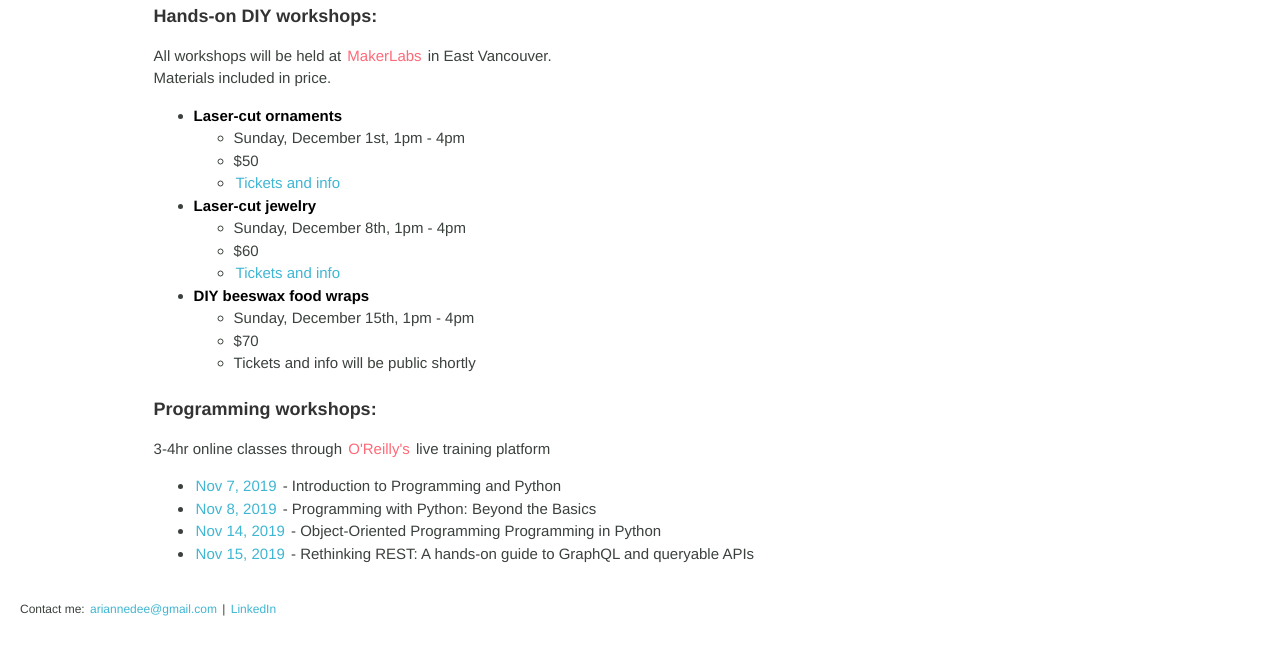
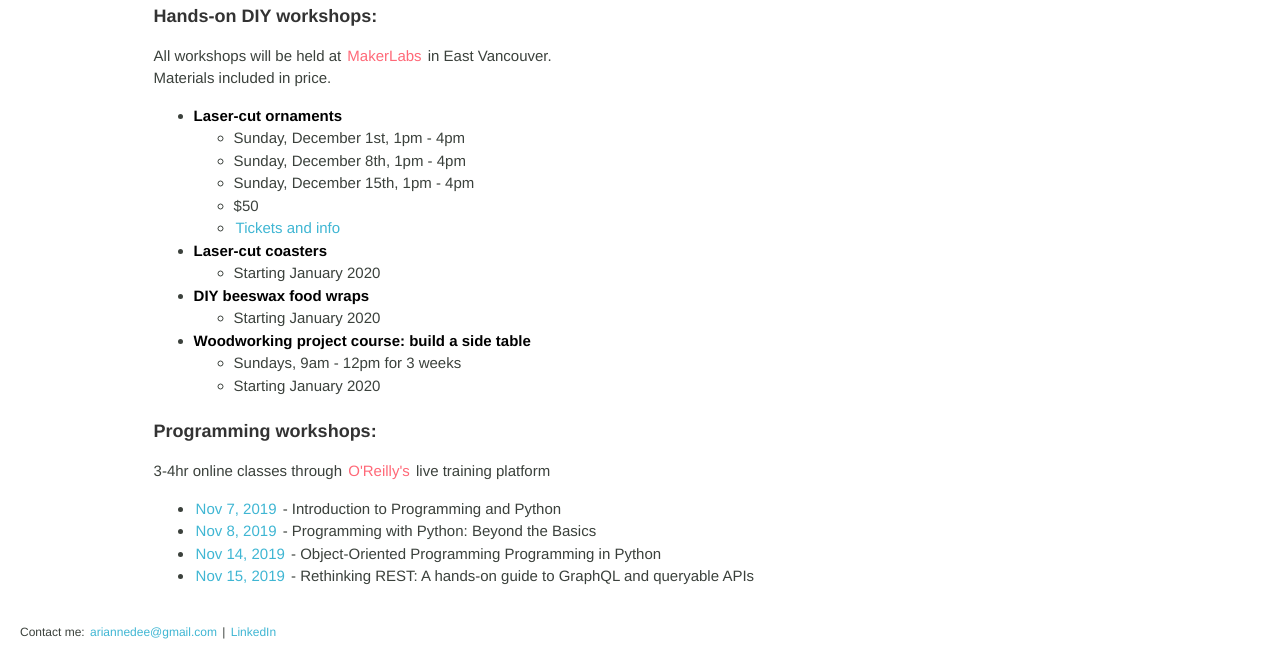
Before and after one commit to ariannedee/ariannedee.github.io, a plain HTML site: page workshops.html in a window 1280 px wide. Shown: the part 209-860 px from the top of the page. Before the commit the page ends 837 px from the top, so only its background shows below. Drawn offline with nearby package versions, Linux system fonts and the light colour scheme; a web font is replaced by a local one.

Commit message:
Update workshop info

```diff
--- a/workshops.html
+++ b/workshops.html
@@ -61,6 +61,12 @@
               Sunday, December 1st, 1pm - 4pm
             </li>
             <li>
+              Sunday, December 8th, 1pm - 4pm
+            </li>
+            <li>
+              Sunday, December 15th, 1pm - 4pm
+            </li>
+            <li>
               $50
             </li>
             <li>
@@ -71,18 +77,10 @@
           </ul>
         </li>
         <li>
-          <strong>Laser-cut jewelry</strong>
+          <strong>Laser-cut coasters</strong>
           <ul>
             <li>
-              Sunday, December 8th, 1pm - 4pm
-            </li>
-            <li>
-              $60
-            </li>
-            <li>
-              <a href="https://www.eventbrite.com/e/laser-cut-jewelry-workshop-tickets-76865806697" target="_blank">
-                Tickets and info
-              </a>
+              Starting January 2020
             </li>
           </ul>
         </li>
@@ -90,13 +88,18 @@
           <strong>DIY beeswax food wraps</strong>
           <ul>
             <li>
-              Sunday, December 15th, 1pm - 4pm
+              Starting January 2020
+            </li>
+          </ul>
+        </li>
+        <li>
+          <strong>Woodworking project course: build a side table</strong>
+          <ul>
+            <li>
+              Sundays, 9am - 12pm for 3 weeks
             </li>
             <li>
-              $70
-            </li>
-            <li>
-              Tickets and info will be public shortly
+              Starting January 2020
             </li>
           </ul>
         </li>
```
Also changed, not shown: index.html (+18 -15 lines).
